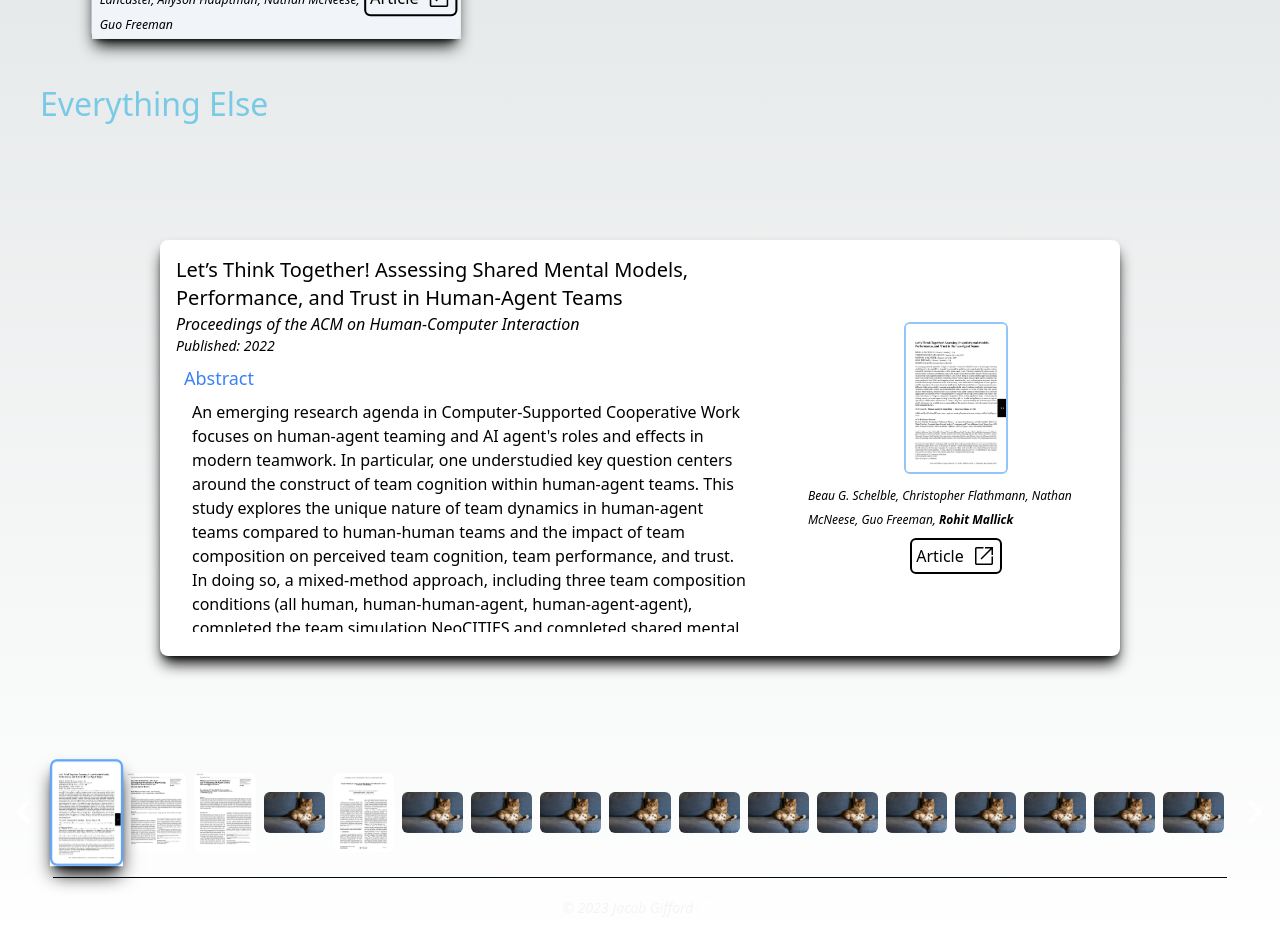
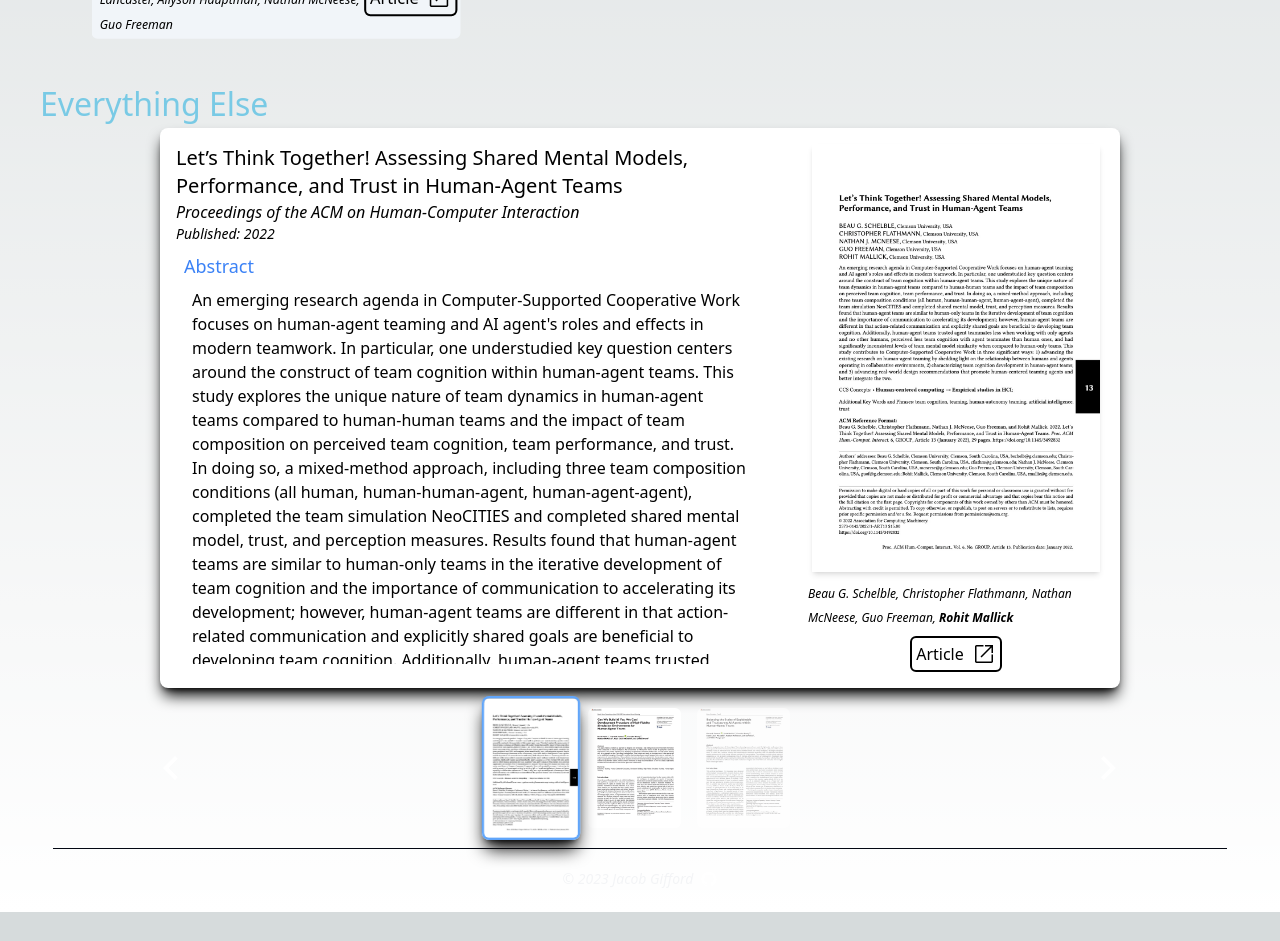
Before and after one commit to JaeGif/Rohit_Portfolio, a Next.js app: page /publications in a window 1280 px wide. Shown: the part 660-1601 px from the top of the page. After the commit the page ends 1572 px from the top, so only its background shows below. Built offline with nearby package versions, Linux system fonts and the light colour scheme.

Commit message:
carousel size constraints add

```diff
--- a/src/components/publications/ArticleImage.tsx
+++ b/src/components/publications/ArticleImage.tsx
@@ -1,13 +1,13 @@
+/* eslint-disable @next/next/no-img-element */
 import React from 'react';
-import Image from 'next/image';
 
 type ArticleImageProps = {
   src: string;
 };
 function ArticleImage({ src }: ArticleImageProps) {
   return (
-    <div className='h-fit w-fit border-2 border-blue-300 rounded-md overflow-hidden'>
-      <Image src={src} height={200} width={100} alt='article' />
+    <div className='h-fit w-fit shadow-md overflow-hidden'>
+      <img src={src} className='h-full w-full' alt='article' />
     </div>
   );
 }
--- a/src/components/publications/Publication.tsx
+++ b/src/components/publications/Publication.tsx
@@ -10,8 +10,8 @@ type PublicationProps = {
 
 function Publication({ data }: PublicationProps) {
   return (
-    <div className='flex p-4 justify-between items center sm:w-3/4 w-full bg-white opacity-100 rounded-lg text-black gap-10 shadow-lg shadow-black'>
-      <span className='flex flex-col w-2/3'>
+    <div className='max-h-full flex p-4 justify-between items center sm:w-3/4 w-full bg-white opacity-100 rounded-lg text-black gap-10 shadow-lg shadow-black'>
+      <span className='max-h-full flex flex-col w-2/3 overflow-hidden'>
         <h2 className='text-xl pr-2'>{data.title}</h2>
         <p>
           <em>{data.publisher}</em>
@@ -22,9 +22,9 @@ function Publication({ data }: PublicationProps) {
           </p>
         )}
         {data.abstract && (
-          <div className='p-2'>
+          <div className='p-2 flex flex-col overflow-hidden'>
             <h3 className='text-lg text-blue-500'>Abstract</h3>
-            <p className='max-h-60 overflow-scroll p-2'>{data.abstract}</p>
+            <p className='overflow-scroll p-2'>{data.abstract}</p>
           </div>
         )}
         {data.type === 'Work in Progress' && (
--- a/src/components/slideshow/CarouselIndicator.tsx
+++ b/src/components/slideshow/CarouselIndicator.tsx
@@ -37,11 +37,14 @@ function CarouselIndicator({
     }
 
   return (
-    <span className='flex justify-center items-center gap-2'>
+    <span className='w-full h-[15vh] flex justify-around items-center'>
       <LeftChevron decIndex={handleDecIndex} />
+      <span className='flex h-full justify-center items-center gap-4'>
         {!data
           ? bubbles
-        : data.map((publication, i) => (
+          : data.map(
+              (publication, i) =>
+                Math.abs(i - index) <= 2 && (
                   <CurrentFeature
                     options={{ description: false }}
                     changeIndex={changeIndex}
@@ -50,7 +53,9 @@ function CarouselIndicator({
                     index={i}
                     highlightedIndex={index}
                   />
-          ))}
+                )
+            )}
+      </span>
       <RightChevron incIndex={handleIncIndex} />
     </span>
   );
--- a/src/components/slideshow/CurrentFeature.tsx
+++ b/src/components/slideshow/CurrentFeature.tsx
@@ -1,6 +1,6 @@
 import { PublicationType } from '@/types/data';
 /* eslint-disable @next/next/no-img-element */
-import React, { useEffect } from 'react';
+import React, { useEffect, useState } from 'react';
 import DescriptiveContainer from './DesciptiveContainer';
 import { AnimatePresence, motion, useAnimationControls } from 'framer-motion';
 type CurrentFeatureProps = {
@@ -18,6 +18,7 @@ function CurrentFeature({
   options = { description: true },
 }: CurrentFeatureProps) {
   const controls = useAnimationControls();
+  const [distance, setDistance] = useState(index - highlightedIndex);
   useEffect(() => {
     if (index === highlightedIndex)
       controls.start({
@@ -25,6 +26,11 @@ function CurrentFeature({
         transition: { ease: 'linear', duration: 0.1 },
       });
   }, [index, highlightedIndex, controls, options]);
+
+  useEffect(() => {
+    setDistance(index - highlightedIndex);
+  }, [index, highlightedIndex]);
+
   return (
     <motion.div
       initial={{ scale: 1 }}
@@ -39,21 +45,24 @@ function CurrentFeature({
             }
           : () => {}
       }
-      className={`w-full h-full cursor-pointer ${
-        index === highlightedIndex && `shadow-lg shadow-black`
-      }`}
+      className={`flex h-full flex-col justify-center items-center cursor-pointer`}
     >
       <div
-        className={`h-fit w-fit rounded-t-md ${
+        className={`rounded-t-md h-full ${
           (index !== highlightedIndex || !options.description) &&
           `rounded-b-md ${
             !options.description &&
             index === highlightedIndex &&
-            'border-2 border-blue-400'
+            'border-2 border-blue-400 shadow-lg shadow-black'
           }`
         } overflow-hidden`}
       >
-        <img src={data.image} alt='placeholder' className='w-full' />
+        <img
+          src={data.image}
+          alt='placeholder'
+          style={{ opacity: 1 / Math.abs(distance) }}
+          className={`h-full`}
+        />
       </div>
       {options.description && (
         <AnimatePresence>
--- a/src/components/slideshow/CurrentSlide.tsx
+++ b/src/components/slideshow/CurrentSlide.tsx
@@ -7,7 +7,7 @@ type CurrentSlideProps = {
 };
 function CurrentSlide({ data }: CurrentSlideProps) {
   return (
-    <div className='h-[80vh] flex justify-center items-center'>
+    <div className='h-[70vh] flex justify-center items-center'>
       <Publication data={data} />
     </div>
   );
--- a/src/components/slideshow/Slideshow.tsx
+++ b/src/components/slideshow/Slideshow.tsx
@@ -28,9 +28,9 @@ function Slideshow({ data }: SlideshowProps) {
   }, [index, data]);
 
   return (
-    <div className='flex flex-col justify-center items-center'>
+    <div className='flex flex-col justify-center items-center gap-5'>
       <CurrentSlide data={currentData} />
-      <div>
+      <div className='h-[15vh] w-full'>
         <CarouselIndicator
           handleDecIndex={handleDecIndex}
           handleIncIndex={handleIncIndex}
```
Lines whose indentation alone changed are shown as unchanged.
